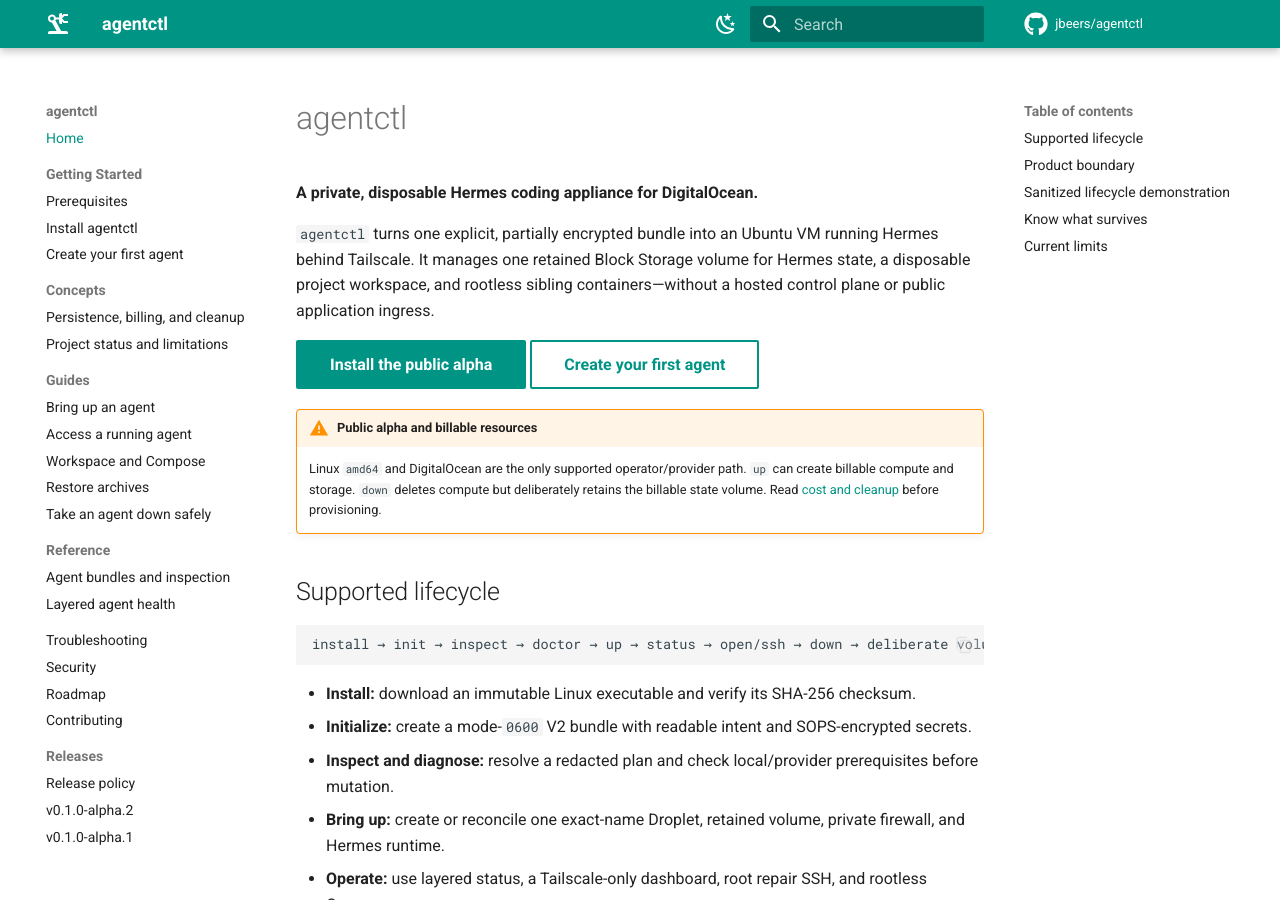
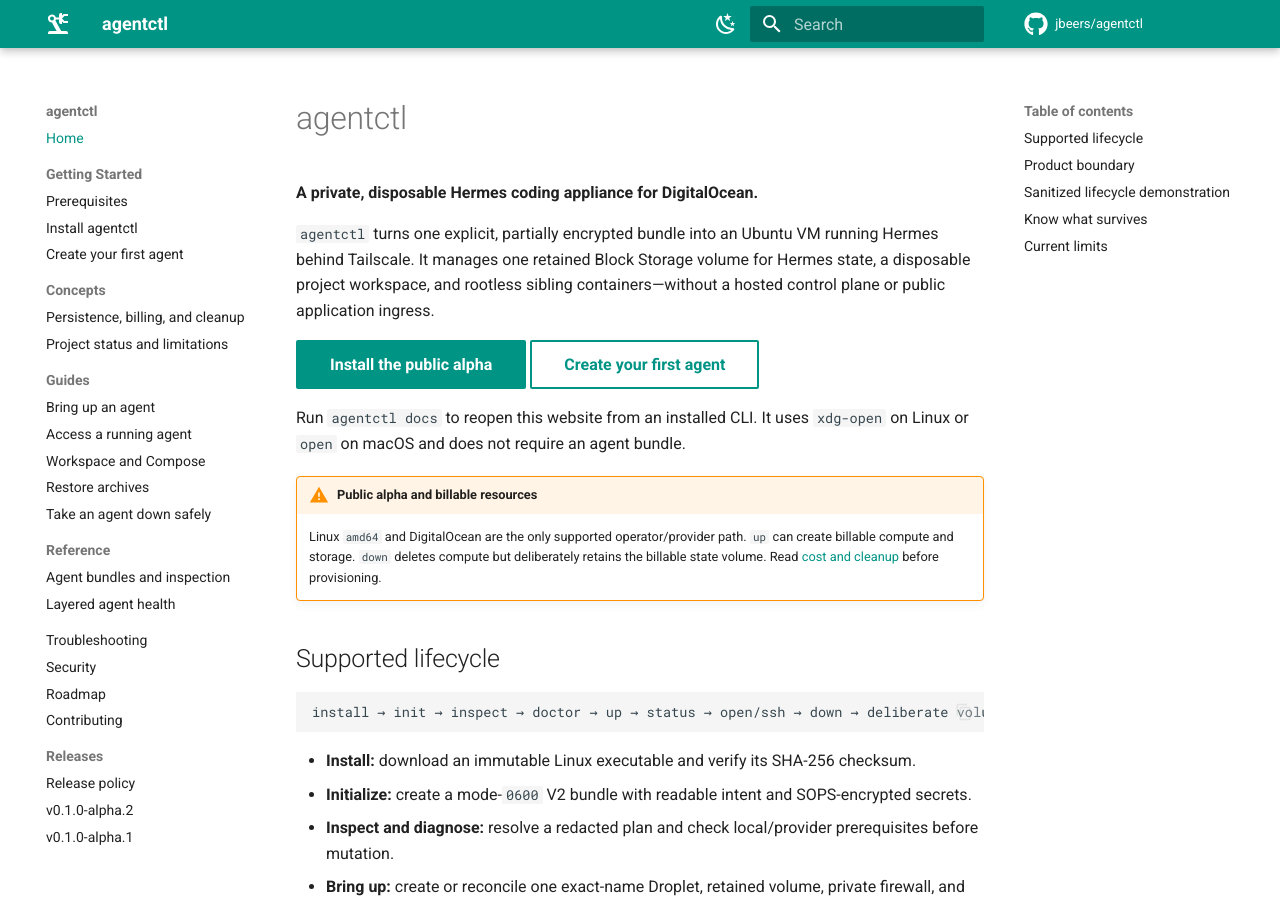
Before and after one commit to jbeers/agentctl, an MkDocs documentation site: the page built from docs/index.md, in a window 1280 px wide and 900 px high. Built offline with MkDocs 1.6.1 and Material for MkDocs 9.7.7, drawn with Linux system fonts in a browser that asks for light colours; comment, search, counter and statistics services are not loaded.

Commit message:
Add documentation shortcut

```diff
--- a/docs/index.md
+++ b/docs/index.md
@@ -6,6 +6,8 @@
 
 [Install the public alpha](install.md){ .md-button .md-button--primary }
 [Create your first agent](first-agent.md){ .md-button }
+
+Run `agentctl docs` to reopen this website from an installed CLI. It uses `xdg-open` on Linux or `open` on macOS and does not require an agent bundle.
 
 !!! warning "Public alpha and billable resources"
     Linux `amd64` and DigitalOcean are the only supported operator/provider path. `up` can create billable compute and storage. `down` deletes compute but deliberately retains the billable state volume. Read [cost and cleanup](persistence.md) before provisioning.
```
Also changed, not shown: 5 other files.
